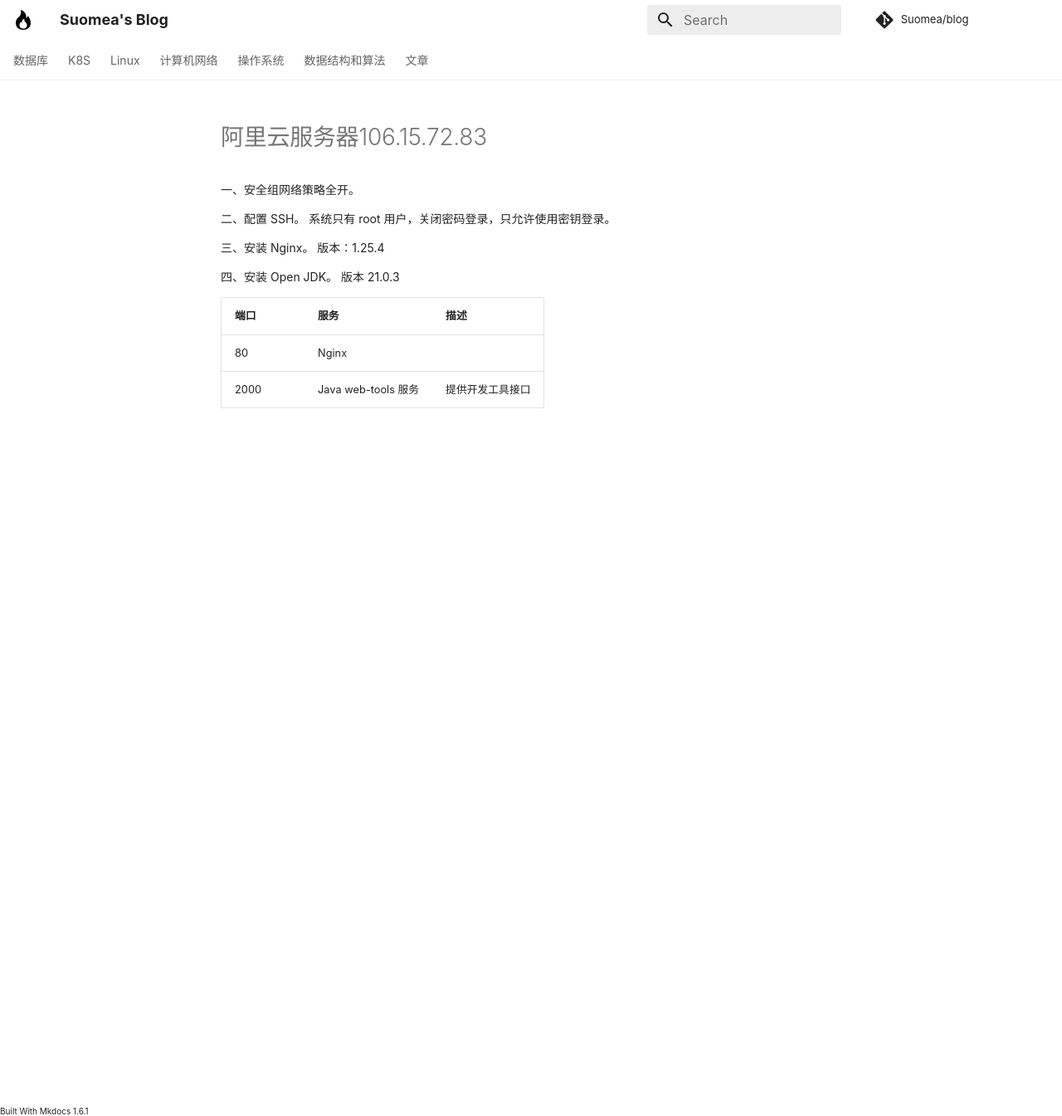
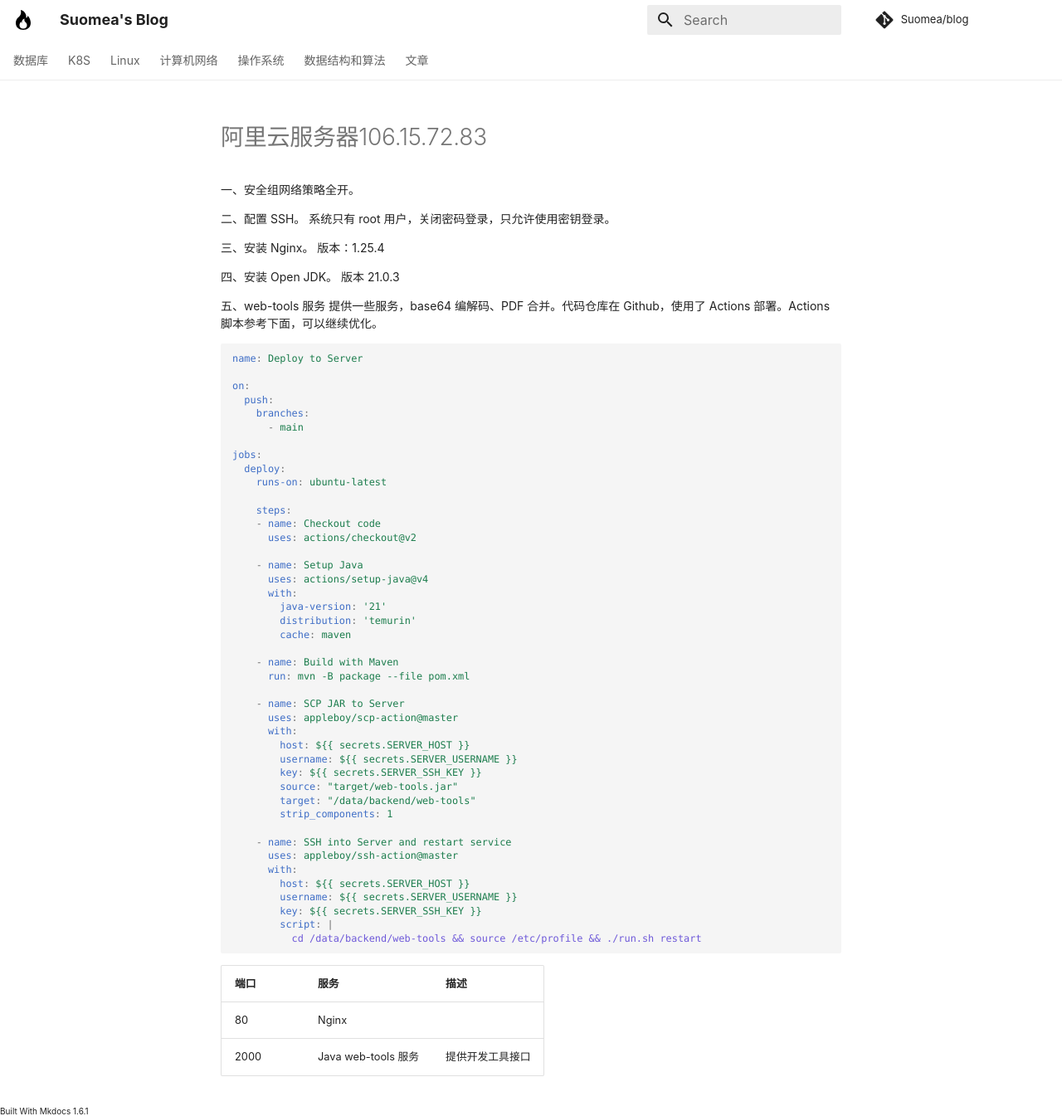
Before and after one commit to Suomea/blog, an MkDocs documentation site: the page built from docs/Server/阿里云服务器106.15.72.83.md, in a window 1280 px wide and 1345 px high. Shown: the whole window at 83% size. Built offline with MkDocs 1.6.1 and Material for MkDocs 9.7.7, drawn with Linux system fonts in a browser that asks for light colours; some web fonts are replaced; comment, search, counter and statistics services are not loaded.

Commit message:
更新笔记。

````diff
--- a/docs/Server/阿里云服务器106.15.72.83.md
+++ b/docs/Server/阿里云服务器106.15.72.83.md
@@ -9,6 +9,54 @@
 四、安装 Open JDK。
 版本 21.0.3
 
+五、web-tools 服务
+提供一些服务，base64 编解码、PDF 合并。代码仓库在 Github，使用了 Actions 部署。Actions 脚本参考下面，可以继续优化。
+```yml
+name: Deploy to Server
+
+on:
+  push:
+    branches:
+      - main
+
+jobs:
+  deploy:
+    runs-on: ubuntu-latest
+
+    steps:
+    - name: Checkout code
+      uses: actions/checkout@v2
+
+    - name: Setup Java
+      uses: actions/setup-java@v4
+      with:
+        java-version: '21'
+        distribution: 'temurin'
+        cache: maven
+
+    - name: Build with Maven
+      run: mvn -B package --file pom.xml
+
+    - name: SCP JAR to Server
+      uses: appleboy/scp-action@master
+      with:
+        host: ${{ secrets.SERVER_HOST }}
+        username: ${{ secrets.SERVER_USERNAME }}
+        key: ${{ secrets.SERVER_SSH_KEY }}
+        source: "target/web-tools.jar"
+        target: "/data/backend/web-tools"
+        strip_components: 1
+
+    - name: SSH into Server and restart service
+      uses: appleboy/ssh-action@master
+      with:
+        host: ${{ secrets.SERVER_HOST }}
+        username: ${{ secrets.SERVER_USERNAME }}
+        key: ${{ secrets.SERVER_SSH_KEY }}
+        script: |
+          cd /data/backend/web-tools && source /etc/profile && ./run.sh restart
+```
+
 | 端口   | 服务                | 描述       |
 | ---- | ----------------- | -------- |
 | 80   | Nginx             |          |
````
Also changed, not shown: docs/OS/OS Tips.md (+4 -2 lines), docs/index.md (+1 -1 lines), docs/OS/C.md (line endings or trailing spaces), 1 other file.
